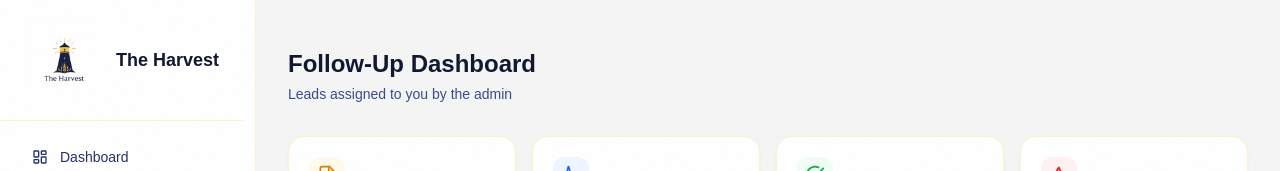
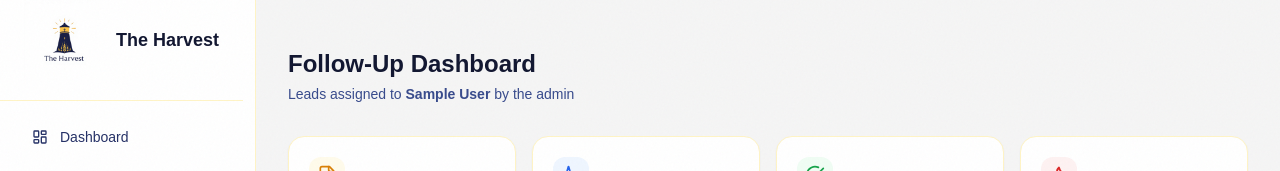
Before and after one commit to KeithV978/the_harvest, a Next.js app: page /dashboard/followup in a window 1280 px wide. Shown: the top 171 px of the page. Built offline with nearby package versions, Linux system fonts and the light colour scheme; no server answers; the database is empty; sample sign-in values are in the browser's storage; a web font is replaced by a local one.

Commit message:
sidelink left

```diff
--- a/app/dashboard/followup/page.tsx
+++ b/app/dashboard/followup/page.tsx
@@ -3,10 +3,13 @@
 import { useState, useEffect } from "react";
 import { FileText, Activity, CheckCircle, Clock, Flame } from "lucide-react";
 import LeadTable from "@/components/leads/LeadTable";
+import { useSession } from "next-auth/react";
 
 export default function FollowupDashboardPage() {
   const [leads, setLeads] = useState<any[]>([]);
   const [loading, setLoading] = useState(true);
+   const { data: session } = useSession();
+
 
   useEffect(() => {
     fetch("/api/leads?limit=50")
@@ -35,7 +38,7 @@ export default function FollowupDashboardPage() {
     <div className="mt-12">
       <div className="page-header">
         <h1 className="page-title">Follow-Up Dashboard</h1>
-        <p className="page-subtitle">Leads assigned to you by the admin</p>
+        <p className="page-subtitle">Leads assigned to  <strong>{session?.user?.name}</strong> by the admin</p>
       </div>
 
       <div className="grid grid-cols-2 lg:grid-cols-4 gap-4 mb-8">
--- a/app/globals.css
+++ b/app/globals.css
@@ -107,7 +107,7 @@ body {
 /* Mobile sidebar responsive */
 @media (max-width: 640px) {
   .sidebar-link {
-    @apply justify-center sm:!justify-start px-3;
+    @apply md:justify-center justify-start px-3;
   }
 }
 
--- a/components/layout/Sidebar.tsx
+++ b/components/layout/Sidebar.tsx
@@ -76,13 +76,13 @@ export default function Sidebar() {
         <div className="w-full">
           <div className="flex justify-between items-center">
             {/* Close Btn */}
-            <div className="p-4 md:hidden">
-              <button onClick={() => handleNavClick()} className="bg-harvest-400 hover:bg-harvest-500 text-white p-2 rounded-xl">
+            <div className="pb-4 px-4 md:hidden">
+              <button onClick={() => handleNavClick()} className="bg-harvest-400 hover:bg-harvest-500 text-earth-900 p-2 rounded-xl">
                 <CircleX className="" />
               </button>
             </div>
             {/* Logo */}
-            <div className="flex items-center gap-3 px-6 py-5 border-b border-harvest-100">
+            <div className="flex items-center gap-3 px-6 pb-5 border-b border-harvest-100">
               <img
                 src="/applogo.jpg"
                 alt="The Harvest Logo"
```
